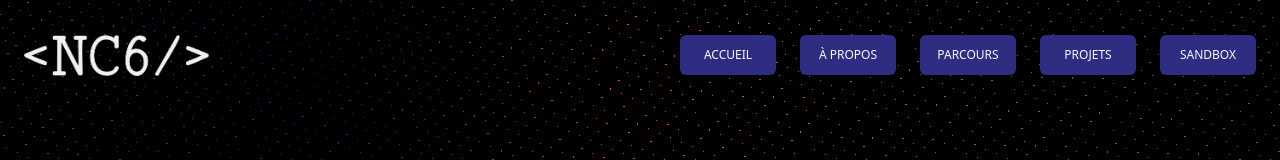
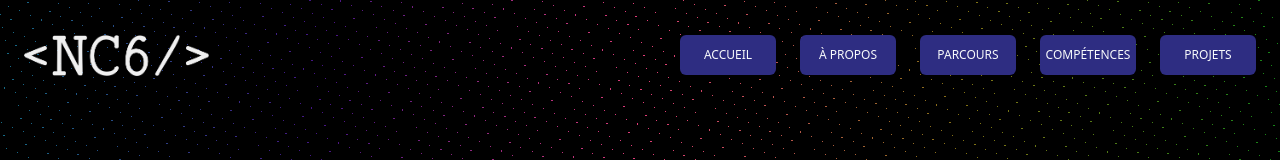
Before and after one commit to NollieChtn6/Portfolio, a React (Vite) app: page / in a window 1280 px wide. Shown: the top 160 px of the page. Built offline with nearby package versions, Linux system fonts and the light colour scheme.

Commit message:
add buttons to '/skills'

```diff
--- a/src/components/header/Header.tsx
+++ b/src/components/header/Header.tsx
@@ -45,6 +45,9 @@ function Header() {
                   <NavLink to="/timeline">
                     <Button variant="ghost">Parcours</Button>
                   </NavLink>
+                  <NavLink to="/skills">
+                    <Button variant="ghost">Compétences</Button>
+                  </NavLink>
                   {/*
                   <Button className="w-2/4">Projets</Button>
                   <Button className="w-2/4">Sandbox</Button>
@@ -64,8 +67,10 @@ function Header() {
           <NavLink to="/timeline">
             <Button>Parcours</Button>
           </NavLink>
+          <NavLink to="/skills">
+            <Button>Compétences</Button>
+          </NavLink>
           <Button className="">Projets</Button>
-          <Button className="">Sandbox</Button>
           {/* <Button className="">Contact</Button> */}
         </div>
       </div>
```
